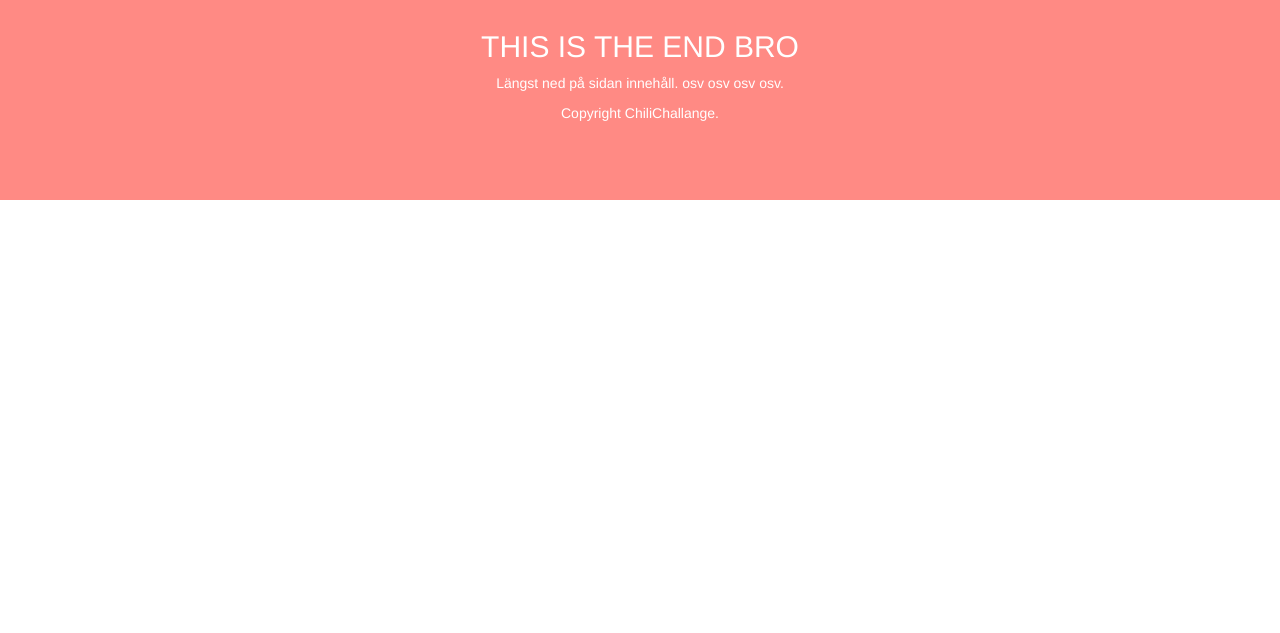
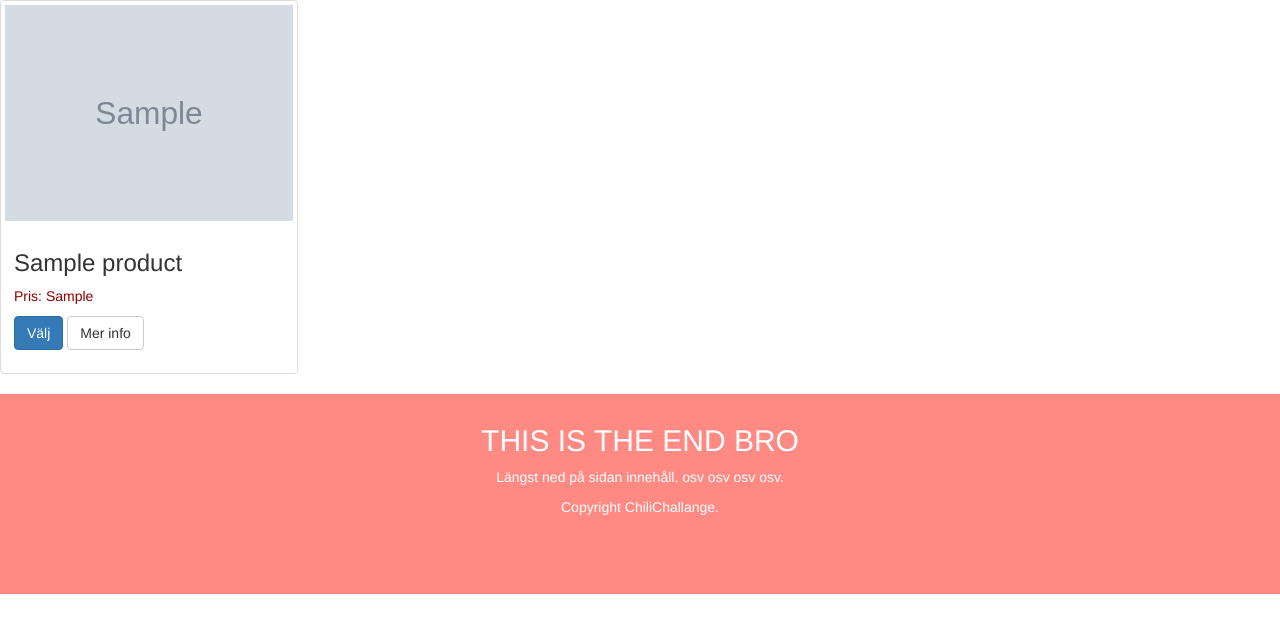
Before and after one commit to linusgalen/chilichallenge, a Flask app: page /select in a window 1280 px wide. Shown: the top 633 px of the page. Run offline with Flask 2, Linux system fonts and the light colour scheme; tables that the repository leaves empty hold one stand-in row (values such as "Sample post"); grey boxes marked "Sample" are stand-in pictures; some libraries are stand-ins or nearby versions.

Commit message:
Select page now also working

```diff
--- a/app/templates/select_chili.html
+++ b/app/templates/select_chili.html
@@ -1,64 +1,68 @@
 {% extends "aboutchili.html" %}
 {% block nav %}
     {{super()}}
-    {% endblock %}
-    {% block select  %}
+{% endblock nav %}
+{% block content %}
+    {% block select %}
     <div class="row">
         {% for product in product_list %}
             <div class="col-xs-6 col-md-3">
                 <div class="thumbnail">
-                        <img src="{{ product.imgurl }}" alt="...">
+                    <img src="{{ product.imgurl }}" >
                     <div class="caption">
                         <h3>{{ product.name }}</h3>
-                            <p>{{ product.description }}</p>
+{#                        <p>{{ product.description }}</p>#}
                         <p style="color: darkred" >Pris: {{ product.price }}</p>
 
                         <p>
-                                <a href="#" class="btn btn-primary" role="button">Beställ</a>
+                            <label class="btn btn-primary" for="product_radio_{{ product.id }}">
+                                                            <input type="radio" id="product_radio_{{ product.id }}" name="product_radio" value="{{ product.id }}" autocomplete="off" hidden> Välj
+                                                        </label>
                             <a data-toggle="modal" data-target="#{{ product}}" data-whatever="" class="btn btn-default" role="button">Mer info</a>
                         </p>
                     </div>
                 </div>
             </div>
-                {% block about %}
-                    {{ super() }}
-                {% endblock %}
-{#                <div class="modal fade" id="{{ product}}" tabindex="-1" role="dialog" aria-labelledby="{{ product}}ModalLabel">#}
-{#                    <div class="modal-dialog" role="document">#}
-{#        <div class="modal-content">#}
-{#          <div class="modal-header">#}
-{#            <button type="button" class="close" data-dismiss="modal" aria-label="Close"><span aria-hidden="true">&times;</span></button>#}
-{#            <h4 class="modal-title" id="{{ product}}ModalLabel">{{ product.name }}</h4>#}
-{#          </div>#}
-{#          <div class="modal-body" id="{{ product}}">#}
-{#            <form>#}
-{#                <div class="thumbnail">#}
-{#                {% if product.imgurl %}#}
-{#                    <img src="{{ product.imgurl }}">#}
-{#                {% endif %}#}
+{#            <div class="modal fade" id="{{ product}}" tabindex="-1" role="dialog" aria-labelledby="{{ product}}ModalLabel">#}
+{#                <div class="modal-dialog" role="document">#}
+{#    <div class="modal-content">#}
+{#      <div class="modal-header">#}
+{#        <button type="button" class="close" data-dismiss="modal" aria-label="Close"><span aria-hidden="true">&times;</span></button>#}
+{#        <h4 class="modal-title" id="{{ product}}ModalLabel">{{ product.name }}</h4>#}
+{#      </div>#}
+{#      <div class="modal-body" id="{{ product}}">#}
+{#        <form>#}
+{#            <div class="thumbnail">#}
+{#            {% if product.imgurl %}#}
+{#                <img src="{{ product.imgurl }}">#}
+{#            {% endif %}#}
 {##}
-{#                {% if product.description %}#}
-{#                    <p>#}
-{#                    {{ product.description }}#}
-{#                    </p>#}
-{#                {% endif %}#}
+{#            {% if product.description %}#}
+{#                <p>#}
+{#                {{ product.description }}#}
+{#                </p>#}
+{#            {% endif %}#}
 {##}
 {##}
-{#                {% if product %}#}
-{#                    <p>#}
-{#                    {{ product.price }}:-#}
-{#                    </p>#}
-{#                {% endif %}#}
-{#                </div>#}
-{#            </form>#}
-{#          </div>#}
-{#          <div class="modal-footer">#}
-{#            <button type="button" class="btn btn-default" data-dismiss="modal">Close</button>#}
-{#          </div>#}
-{#        </div>#}
+{#            {% if product %}#}
+{#                <p>#}
+{#                {{ product.price }}:-#}
+{#                </p>#}
+{#            {% endif %}#}
+{#            </div>#}
+{#        </form>#}
+{#      </div>#}
+{#      <div class="modal-footer">#}
+{#        <button type="button" class="btn btn-default" data-dismiss="modal">Close</button>#}
 {#      </div>#}
 {#    </div>#}
+{#  </div>#}
+{#</div>#}
+            {% block about %}
+                {{ super () }}
+            {%  endblock about %}
 
         {% endfor %}
     </div>
-    {% endblock %}
+{% endblock select %}
+{% endblock content %}
```
Also changed, not shown: app/templates/checkout_process.html (+0 -55 lines). Lines whose indentation alone changed are shown as unchanged.
